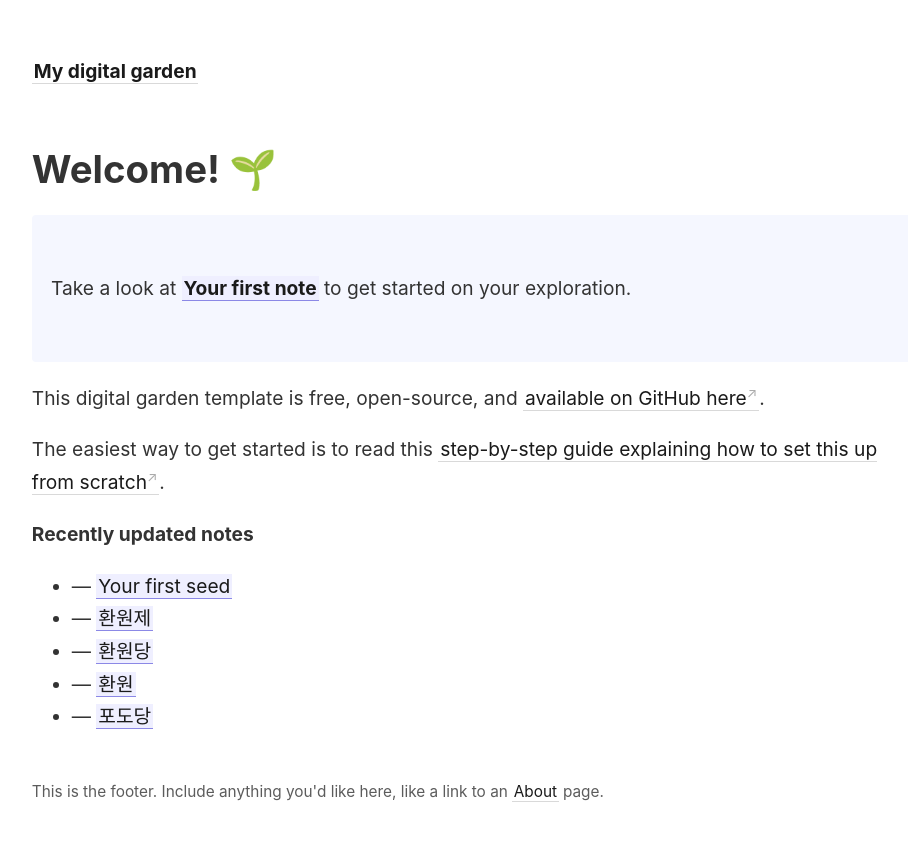
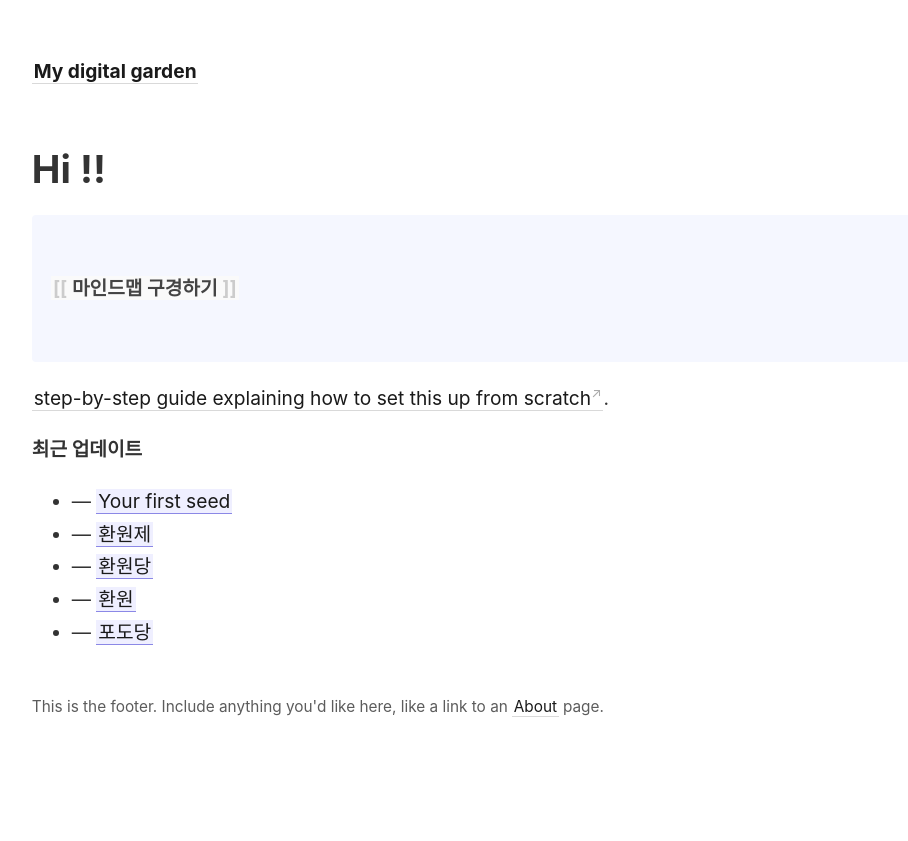
Before and after one commit to yoonjaewon1206/nevermind, a Jekyll site: the page built from _pages/index.md, in a window 1280 px wide. Shown: the top 841 px of the page, without its empty margins (45-953 px from the left). Built offline with Jekyll 4.4.1, drawn with Linux system fonts in a browser that asks for light colours.

Commit message:
ㄱ ㄱ
ㄱ ㄱ

```diff
--- a/_pages/index.md
+++ b/_pages/index.md
@@ -5,17 +5,15 @@ id: home
 permalink: /
 ---
 
-# Welcome! 🌱
+# Hi !!
 
 <p style="padding: 3em 1em; background: #f5f7ff; border-radius: 4px;">
-  Take a look at <span style="font-weight: bold">[[Your first note]]</span> to get started on your exploration.
+  <span style="font-weight: bold">[[마인드맵 구경하기]]</span>
 </p>
 
-This digital garden template is free, open-source, and [available on GitHub here](https://github.com/maximevaillancourt/digital-garden-jekyll-template).
+ [step-by-step guide explaining how to set this up from scratch](https://maximevaillancourt.com/blog/setting-up-your-own-digital-garden-with-jekyll).
 
-The easiest way to get started is to read this [step-by-step guide explaining how to set this up from scratch](https://maximevaillancourt.com/blog/setting-up-your-own-digital-garden-with-jekyll).
-
-<strong>Recently updated notes</strong>
+<strong>최근 업데이트</strong>
 
 <ul>
   {% assign recent_notes = site.notes | sort: "last_modified_at_timestamp" | reverse %}
```
